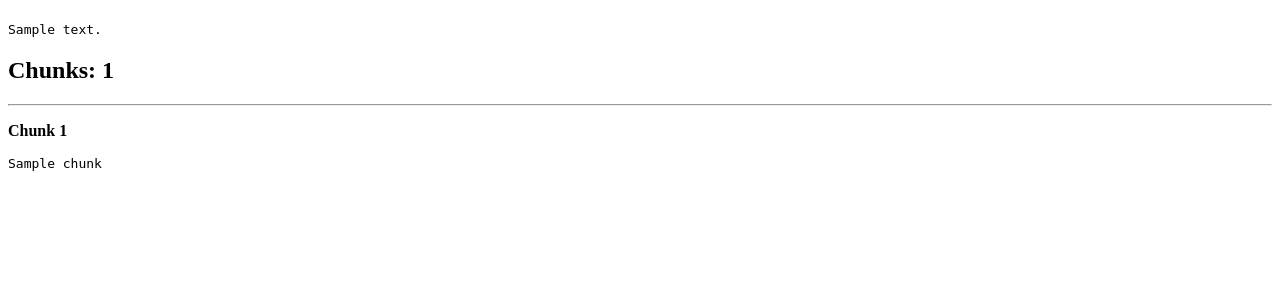
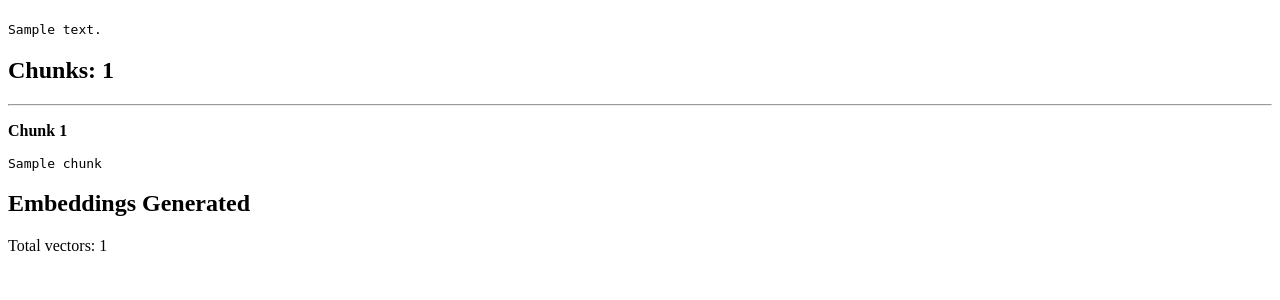
Before and after one commit to Pratapkumar7992/pdf-rag, a Django app: template rag/templates/rag/index.html in a window 1280 px wide. Shown: the part 146-446 px from the top of the page. Run offline with Django 5.2, Linux system fonts and the light colour scheme; the template is opened without the code that fills it: most values are stand-ins (such as "Sample title", 1, 10 or a date in 2020).

Commit message:
Add local embedding generation for document chunks

```diff
--- a/rag/templates/rag/index.html
+++ b/rag/templates/rag/index.html
@@ -30,5 +30,11 @@
         {% endfor %}
     {% endif %}
 
+    {% if embedding_count %}
+        <h2>Embeddings Generated</h2>
+
+        <p>Total vectors: {{ embedding_count }}</p>
+    {% endif %}
+
 </body>
 </html>
--- a/rag/views.py
+++ b/rag/views.py
@@ -8,6 +8,8 @@ def home(request):
     extracted_text = ""
     chunks = []
     embeddings = []
+    embedding_count = 0
+    embedding_dimension = 0
 
     if request.method == "POST":
         pdf = request.FILES.get("pdf")
@@ -22,11 +24,13 @@ def home(request):
             chunks = create_chunk(extracted_text)
 
             embeddings = create_embeddings(chunks)
+            embedding_count = len(embeddings)
 
     return render(
         request,
         "rag/index.html",
         {"extracted_text": extracted_text,
          "chunks": chunks,
-         "embeddings": len(embeddings)}
+         "embedding_count": embedding_count
+        }
     )
```
Also changed, not shown: rag/services/embeddings.py (added, +7 -0 lines).
